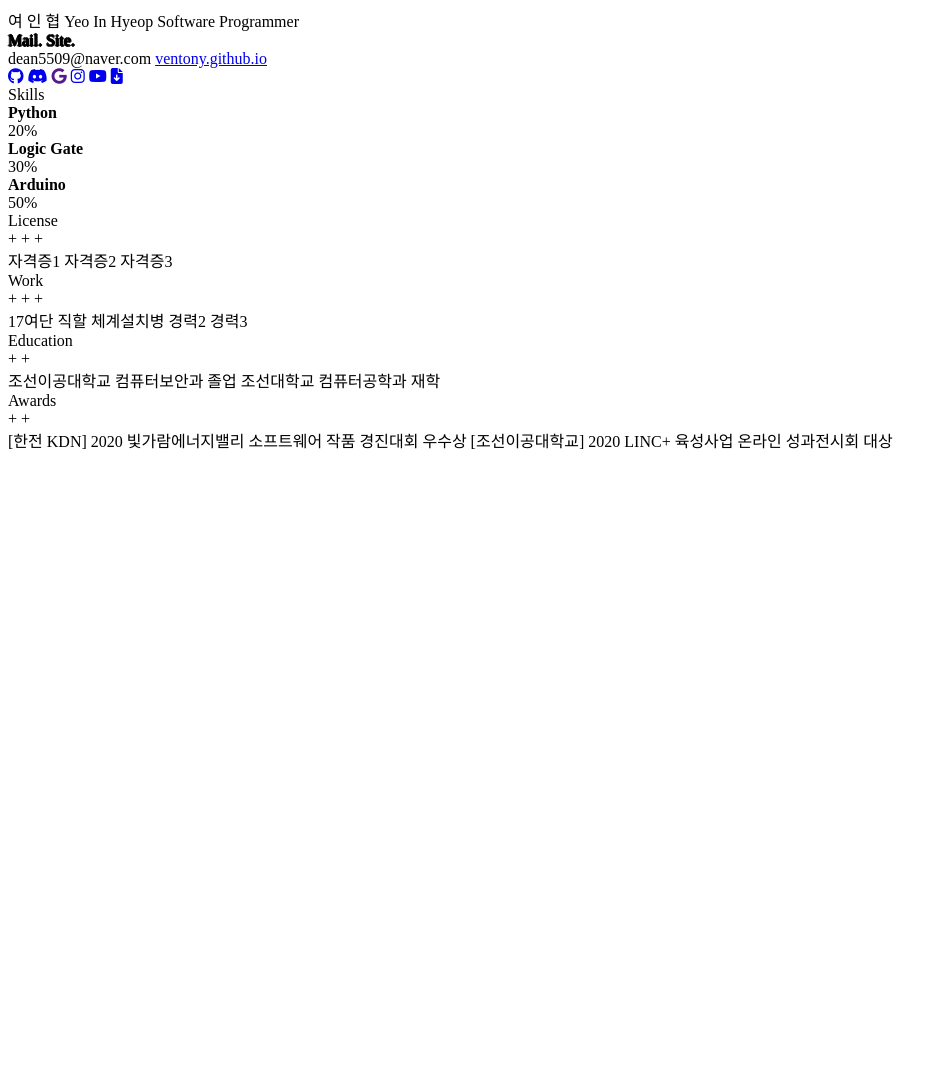
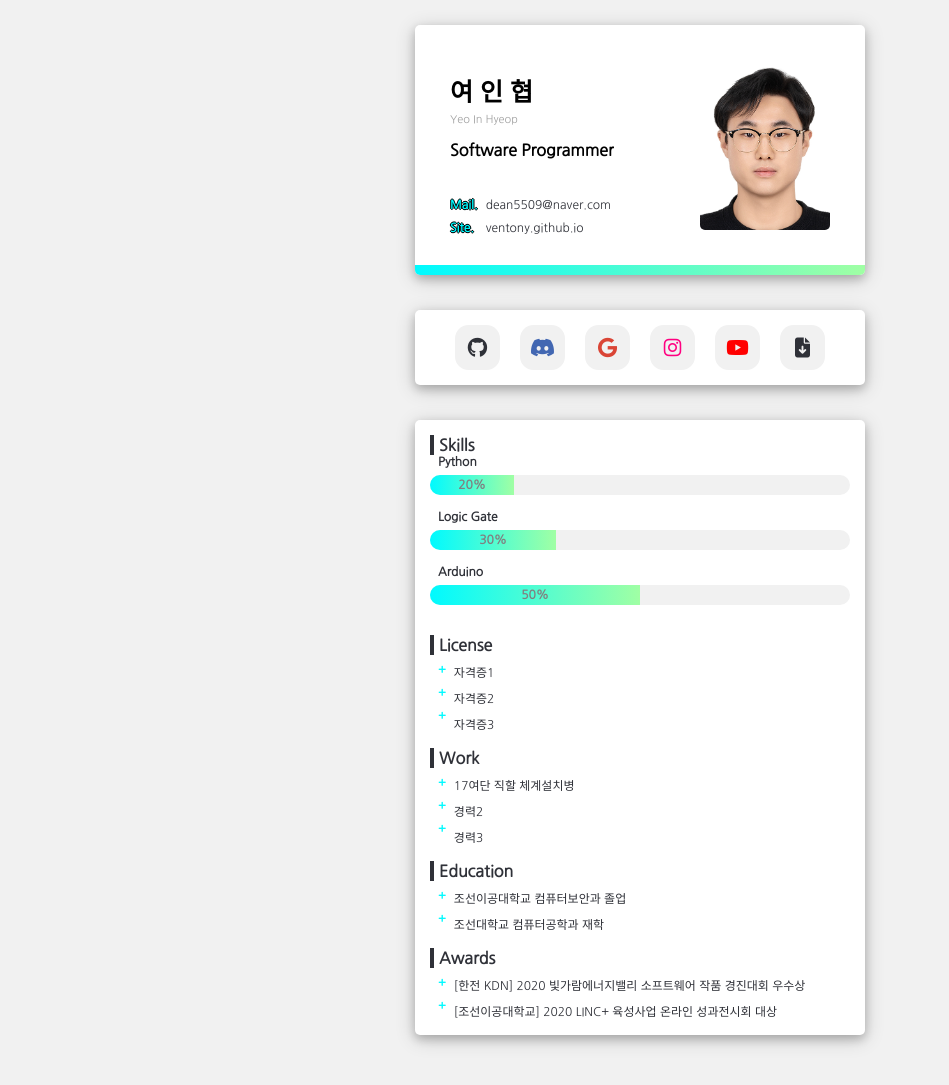
Before and after one commit to Ventony/fastapi_myapi_card, a FastAPI app: page / in a window 1280 px wide. Shown: the whole page, without its empty margins (0-949 px from the left). Before the commit the page ends 449 px from the top, so only its background shows below. Run offline with FastAPI, Linux system fonts and the light colour scheme; some libraries are stand-ins or nearby versions.

Commit message:
add static

```diff
--- a/main.py
+++ b/main.py
@@ -3,10 +3,12 @@
 import uvicorn
 from fastapi import FastAPI, Request
 from fastapi.templating import Jinja2Templates
+from fastapi.staticfiles import StaticFiles
 
 app = FastAPI()
 templates = Jinja2Templates(directory="templates/")
+app.mount("/static", StaticFiles(directory="static"), name="static") #정적 값을 올림
 
 @app.get("/")       ## http://127.0.0.1:8000/
-async def welcome(request: Request) -> dict:
+async def welcome(request: Request):
     return templates.TemplateResponse("index.html", {"request": request})
--- /dev/null
+++ b/static/css/animation.css
@@ -0,0 +1,43 @@
+/* SNS */
+.sns_btn:nth-child(1)::before {background-color: #2F3138;}
+.sns_btn:nth-child(2)::before {background-color: #4267B2;}
+.sns_btn:nth-child(3)::before {background-color: #DA4536;}
+.sns_btn:nth-child(4)::before {background: rgb(255,0,128);
+    background: linear-gradient(140deg, rgba(255,0,128,1) 0%, rgba(254,255,0,1) 100%);}
+.sns_btn:nth-child(5)::before {background-color: #ff0000;}
+.sns_btn:nth-child(6)::before {background-color: #2F3138;}
+
+.sns_btn:hover i {
+    transform: scale(1.3);
+    color: white;
+}
+
+.sns_btn::before{
+    content: "";
+    position: absolute;
+    width: 120%;
+    height: 120%;
+    background-color: #EBA444;
+    transform: rotate(45deg);
+    left: -110%;
+    top: 90%;
+}
+
+.sns_btn:hover::before {
+    animation: car 0.7s 1;
+    top: -10%;
+    left: -10%;
+}
+
+@keyframes car {
+    0% {
+        left: -110%;
+        top: 90%;
+    }50% {
+        left: 10%;
+        top: -30%;
+    }100% {
+        top: -10%;
+        left: -10%;
+    }
+}
--- /dev/null
+++ b/static/css/common.css
@@ -0,0 +1,24 @@
+/* 구글 웹폰트 */
+@import url('https://fonts.googleapis.com/css?family=Nanum+Gothic&display=swap');
+
+/* 공통사항 */
+* { box-sizing: border-box; }
+html, body { font-size: 62.5%; }
+body {
+	font-family: 'Nanum Gothic', sans-serif;
+	display: flex;
+	justify-content: center;
+	margin: 0;
+	padding: 0;
+	color: #2F3138;
+	background-color: #f1f1f1;
+}
+ul, p {
+	margin: 0;
+	padding: 0;
+	list-style: none;
+}
+a {
+	color: inherit;
+	text-decoration: none;
+}
--- /dev/null
+++ b/static/css/design.css
@@ -0,0 +1,208 @@
+.wrap {
+    max-width: 120rem;
+    min-width: 32rem;
+    display: flex;
+    justify-content: center;
+    flex-direction: column;
+    box-sizing: border-box;
+    padding: 2.5rem 1rem;
+    gap: 1rem;
+}
+.common_box {
+    border-radius: 0.5rem;
+    background-color: white;
+    display: flex;
+    overflow: hidden;
+    margin-bottom: 2.5rem;
+    box-shadow: 0 0.4rem 1rem 0 rgba(0,0,0,0.2), 0 0.4rem 2rem 0 rgba(0,0,0,0.19);
+}
+
+/* 명함 */
+.card_box {
+    width: 45rem;
+    padding: 3.5rem;
+    height: 25rem;
+    display: flex;
+    justify-content: space-between;
+    position: relative;
+}
+.card_job {
+    display: flex;
+    flex-direction: column;
+    gap: 0.5rem;
+    padding-top: 1.2rem;
+}
+.name_ko { font-size: 2.5rem; color: black; font-weight: bold;}
+.name_eng {font-size: 1.1rem; color: #a1a1a1;}
+.job {
+    font-size: 1.6rem;
+    background: black;
+    -webkit-text-fill-color: transparent;
+    -webkit-background-clip: text;
+    font-weight: bold;
+    padding-top: 0.8rem;
+    padding-bottom: 3rem;
+}
+.card_img {
+    width: 13rem;
+    height: 17rem;
+    border-radius: 0.5rem;
+    background-image: url("../img/img.jpg");
+    background-repeat: no-repeat;
+    background-size: cover;
+    background-position: top center;
+}
+.item_list {
+    display: flex;
+    justify-content: flex-start;
+    gap: 0.8rem;
+    font-size: 1.2rem;
+}
+.item_list > div {
+    display: flex;
+    flex-direction: column;
+}
+.item_list > div > span {
+    padding-top: 0.8rem;
+}
+.item_type {
+    color: rgb(0,250,255);
+    font-weight: bold;
+}
+.design_bar {
+    position: absolute;
+    bottom: 0;
+    left: 0;
+    width: 100%;
+    height: 1rem;
+    background: rgb(0,250,255);
+    background: linear-gradient(90deg, rgba(0,250,255,1) 0%, rgba(160,255,164,1) 100%);
+}
+
+
+
+/* SNS */
+
+.sns_btn:nth-child(1) {color: #2F3138;}
+.sns_btn:nth-child(2) {color: #4267B2;}
+.sns_btn:nth-child(3) {color: #DA4536;}
+.sns_btn:nth-child(4) {color: #ff0080;}
+.sns_btn:nth-child(5) {color: #ff0000;}
+.sns_btn:nth-child(6) {color: #2F3138;}
+
+.sns_box {
+    width: 45rem;
+    padding: 1.5rem;
+
+}
+.middle {
+    width: 100%;
+    display: flex;
+    justify-content: center;
+    align-items: center;
+}
+.sns_btn {
+    display: inline-block;
+    width: 4.5rem;
+    height: 4.5rem;
+    background-color: #f1f1f1;
+    margin: 0 1rem;
+    border-radius: 30%;
+    overflow: hidden;
+    position: relative;
+    text-align: center;
+}
+
+.sns_btn i {
+    line-height: 4.5rem;
+    font-size: 2rem;
+    transition: 0.2s linear;
+}
+
+/* Skill */
+.info_box {padding: 0 1.5rem 1.5rem 1.5rem; flex-direction: column;}
+.sub_box {margin-top: 1.5rem;}
+.sub_title {font-size: 1.6rem; font-weight: bold; border-left: 0.4rem solid #2F3138; padding-left: 0.5rem;}
+.skill_box {width: 100%; font-size: 1.2rem;}
+.bar_wrap {margin-bottom: 1.5rem;}
+.skill_title {padding: 0 0 0.5rem 0.8rem;}
+.bar_border {
+    width: 100%;
+    height: 2rem;
+    background-color: #f1f1f1;
+    overflow: hidden;
+    border-radius: 1.6rem;
+}
+.bar_fill {
+    height: 2rem;
+    background: rgb(0,250,255);
+    background: linear-gradient(90deg, rgba(0,250,255,1) 0%, rgba(160,255,164,1) 100%);
+    padding: 0 1.5rem;
+    text-align: center;
+    line-height: 2rem;
+    font-weight: bold;
+    font-size: 1.2rem;
+    color: gray;
+}
+
+/* License */
+.item_sign > span {
+    padding-left: 0.8rem;
+}
+
+
+
+
+
+
+
+
+
+
+
+
+
+
+
+
+
+
+
+
+
+
+
+
+
+
+
+
+
+
+
+
+
+
+
+
+
+
+
+
+
+/* 스마트폰
+	##Device = Most of the Smartphones Mobiles (Portrait)
+	##Device = 대부분의 스마트폰 모바일 기기(세로)
+	##Screen = 320px에서 768px 사이
+*/
+@media (min-width: 320px) and (max-width: 768px) {
+	.html, body { font-size: 50%;}
+    body {
+        width: 100vw;
+        height: 100vh;
+        align-items: center;
+    }
+	.wrap {transform: rotate(90deg);}
+    .sns_box, .info_box {display: none;}
+
+}
--- a/templates/index.html
+++ b/templates/index.html
@@ -10,9 +10,9 @@
     <script src="https://kit.fontawesome.com/a0736b2ca0.js" crossorigin="anonymous"></script>
     <!-- css -->
     <!-- 상대 경로 사용해야함!! -->
-    <link rel="stylesheet" type="text/css" href="css/common.css">
-    <link rel="stylesheet" type="text/css" href="css/design.css">
-    <link rel="stylesheet" type="text/css" href="css/animation.css">
+    <link rel="stylesheet" type="text/css" href="{{ url_for('static', path= '/css/common.css')}}">
+    <link rel="stylesheet" type="text/css" href="{{ url_for('static', path= '/css/design.css')}}">
+    <link rel="stylesheet" type="text/css" href="{{ url_for('static', path= '/css/animation.css')}}">
 </head>
 <body>
     <div class="wrap">
```
Also changed, not shown: static/img/img.jpg (added), 1 other file.
